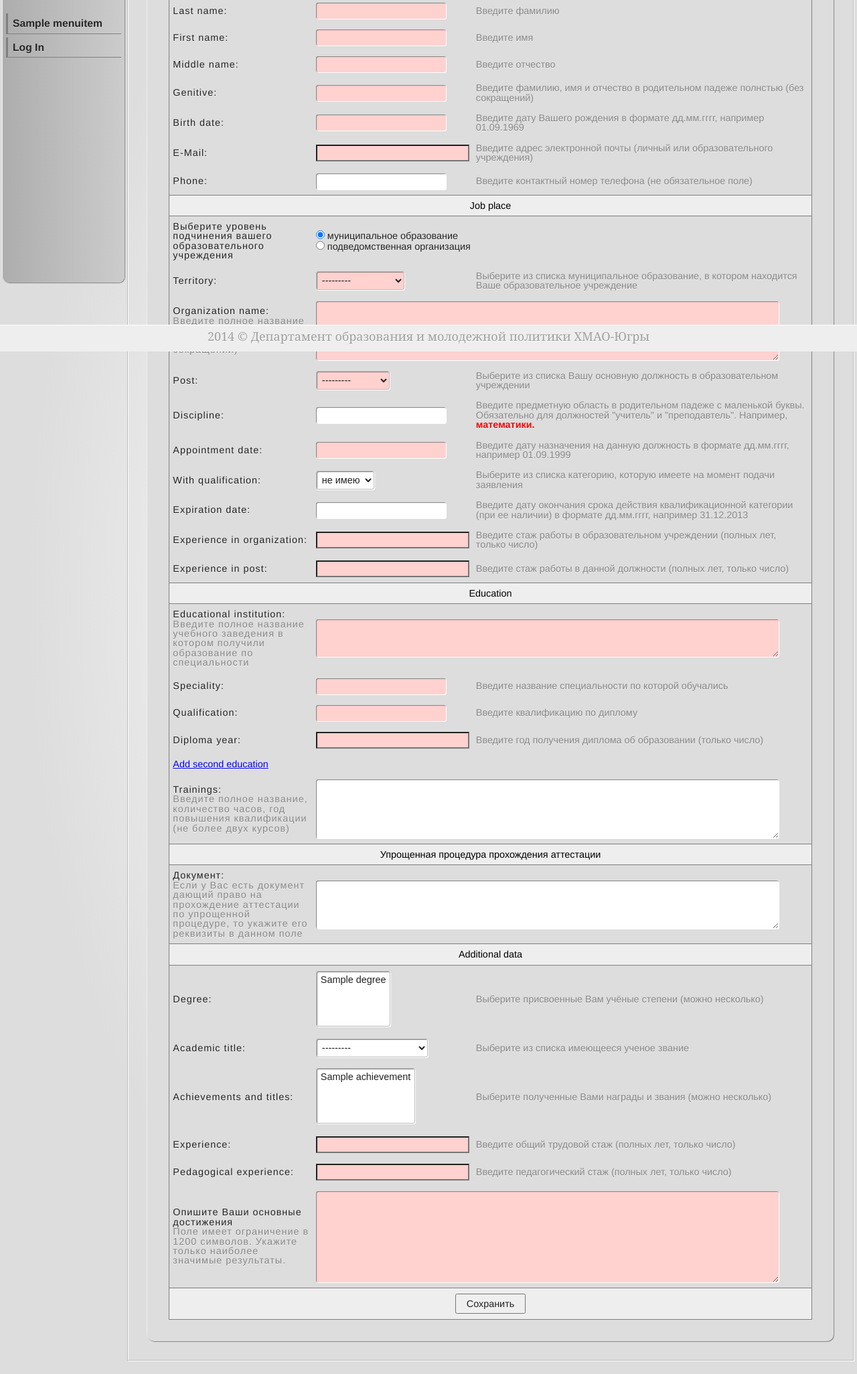
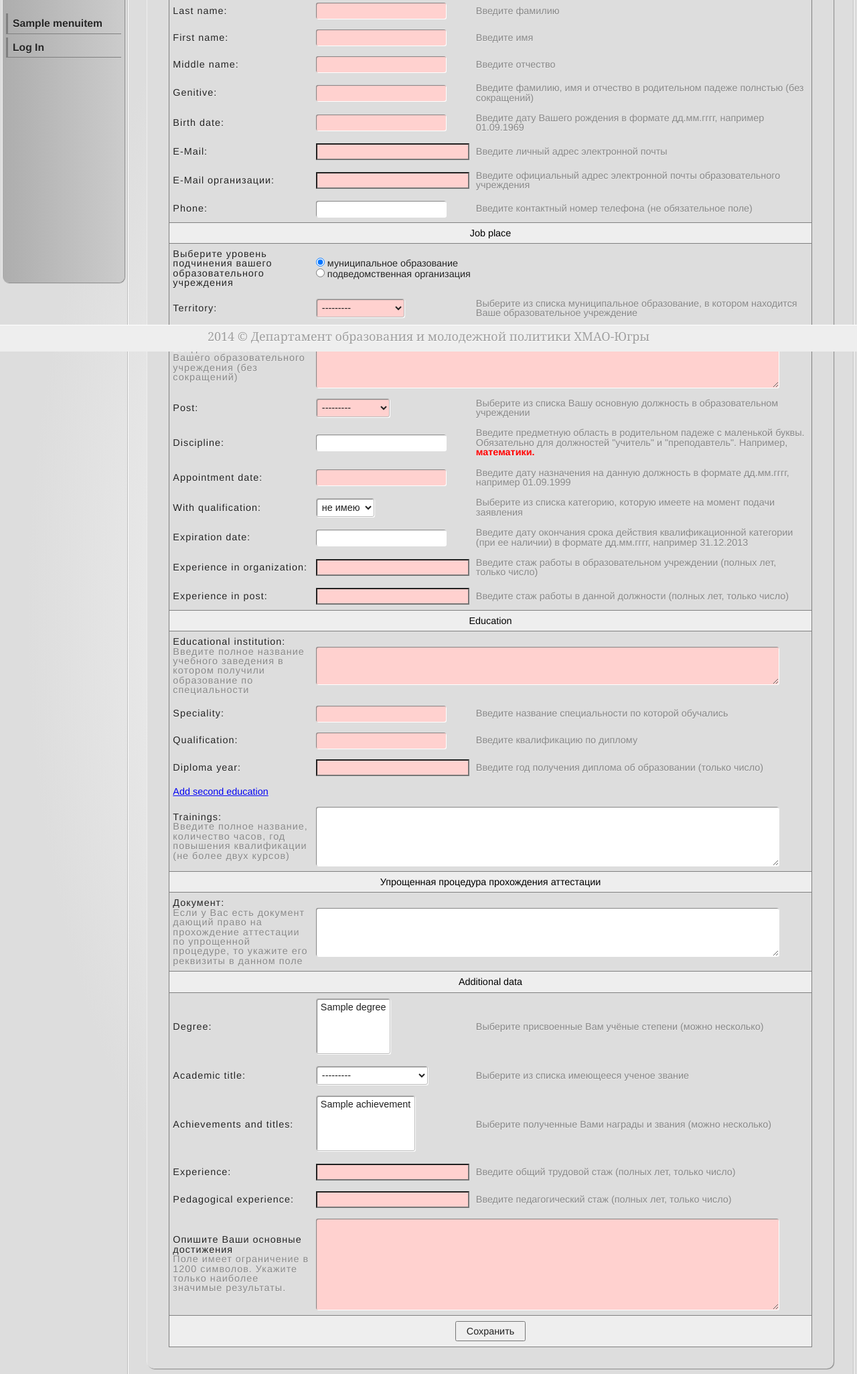
Before and after one commit to ClearMind/doin, a Django app: page /attestation/request/ in a window 1280 px wide. Shown: the part 282-2334 px from the top of the page at 67% size. Run offline with Django 3.2, Linux system fonts and the light colour scheme; tables that the repository leaves empty hold one stand-in row (values such as "Sample post"); parts of the project's set-up code (start-up, migrations or seed data) failed here and were passed over; some libraries are stand-ins or nearby versions.

Commit message:
official email + simple_doc

```diff
--- a/attestation/forms.py
+++ b/attestation/forms.py
@@ -2,6 +2,7 @@
 from django import forms
 from attestation.models import *
 from django.utils.translation import ugettext_lazy as _, ugettext
+
 
 class RequestForm(forms.Form):
     first_name = forms.CharField(max_length=32, label=_('First name'), required=True)
@@ -11,6 +12,7 @@ class RequestForm(forms.Form):
     birth_date = forms.DateField(label=_('Birth date'))
     post_date = forms.DateField(label=_('Appointment date'))
     email = forms.EmailField(required=True, label=_('E-Mail'))
+    official_email = forms.EmailField(required=True, label=u'E-Mail организации')
     phone = forms.CharField(required=False, label=_('Phone'), max_length=12)
     post = forms.ModelChoiceField(queryset=Post.objects.all(), label=_('Post'))
     discipline = forms.CharField(required=False, label=_('Discipline'), max_length=64)
@@ -19,50 +21,50 @@ class RequestForm(forms.Form):
     territory = forms.ModelChoiceField(queryset=Territory.objects.all(), label=_('Territory'), required=False)
     # or
     organization = forms.ModelChoiceField(queryset=Organization.objects.all(), label=_('Child organization'),
-        required=False)
+                                          required=False)
 
     organization_name = forms.CharField(max_length=512, label=_('Organization name'), required=False,
-        widget=forms.Textarea(attrs={'rows': 5, 'cols': 80}))
+                                        widget=forms.Textarea(attrs={'rows': 5, 'cols': 80}))
 
     with_qualification = forms.ModelChoiceField(queryset=Qualification.objects.exclude(for_confirmation=True),
-        label=_('With qualification'), required=False, empty_label='не имею')
+                                                label=_('With qualification'), required=False, empty_label='не имею')
     expiration_date = forms.DateField(label=_('Expiration date'), required=False)
     organization_experience = forms.IntegerField(label=_('Experience in organization'))
     post_experience = forms.IntegerField(label=_('Experience in post'))
 
     # first education
     edu_institution = forms.CharField(max_length=512, label=_('Educational institution'),
-        widget=forms.Textarea(attrs={"rows": 3, "cols": 80}))
+                                      widget=forms.Textarea(attrs={"rows": 3, "cols": 80}))
     edu_speciality = forms.CharField(max_length=128, label=_('Speciality'))
     edu_qualification = forms.CharField(max_length=128, label=_('Qualification'))
     edu_diploma_year = forms.IntegerField(label=_('Diploma year'))
 
     # second education
     edu_institution2 = forms.CharField(max_length=512, label=_('Educational institution'), required=False,
-        widget=forms.Textarea(attrs={"rows": 3, "cols": 80}))
+                                       widget=forms.Textarea(attrs={"rows": 3, "cols": 80}))
     edu_speciality2 = forms.CharField(max_length=128, label=_('Speciality'), required=False)
     edu_qualification2 = forms.CharField(max_length=128, label=_('Qualification'), required=False)
     edu_diploma_year2 = forms.IntegerField(label=_('Diploma year'),
-        required=False)
+                                           required=False)
 
-    #additional info
+    # additional info
     degrees = forms.ModelMultipleChoiceField(queryset=Degree.objects.all(), label=_('Degree'),
-        required=False)
+                                             required=False)
     academic_title = forms.ModelChoiceField(queryset=AcademicTitle.objects.all(), label=_('Academic title'),
-        required=False)
+                                            required=False)
 
     achievements = forms.ModelMultipleChoiceField(queryset=Achievement.objects.all(),
-        label=_('Achievements and titles'), required=False)
+                                                  label=_('Achievements and titles'), required=False)
 
     qualification = forms.ModelChoiceField(queryset=Qualification.objects.filter(is_active=True),
-        label=_('Qualification category'))
+                                           label=_('Qualification category'))
     presence = forms.BooleanField(label=_('Presence'), required=False)
     experience = forms.IntegerField(label=_('Experience'))
     ped_experience = forms.IntegerField(label=_('Pedagogical experience'))
     trainings = forms.CharField(label=_('Trainings'), required=False,
-        max_length=512, widget=forms.Textarea(attrs={"rows": 5, "cols": 80}))
+                                max_length=512, widget=forms.Textarea(attrs={"rows": 5, "cols": 80}))
     results = forms.CharField(widget=forms.Textarea(attrs={"rows": 8, "cols": 80, 'maxlength': 1200}),
-        label=_('Results'))
+                              label=_('Results'))
     simple_doc = forms.CharField(widget=forms.Textarea(attrs={"rows": 4, "cols": 80, 'maxlength': 256}),
                                  label=u'Документ', required=False)
 
--- a/attestation/models.py
+++ b/attestation/models.py
@@ -274,6 +274,7 @@ class Request(models.Model):
     academic_title = models.ForeignKey(AcademicTitle, verbose_name=_('academic title'), blank=True, null=True)
     presence = models.BooleanField(default=False, verbose_name=_('with personal presence'))
     email = models.EmailField(verbose_name=_('email'))
+    official_email = models.EmailField(verbose_name=_('email'), null=True, blank=True, default=None)
     trainings = models.TextField(verbose_name=_('trainings'))
     experts = models.ManyToManyField(Expert, through='ExpertInRequest')
     phone = models.CharField(max_length=12, verbose_name=_('phone'), null=True, blank=True)
--- a/attestation/views.py
+++ b/attestation/views.py
@@ -613,6 +613,11 @@ def requests(request):
         'with_qualification', 'post'
     ).filter(status__is_done=False, qualification__for_confirmation=False)
 
+    if request.GET.get('simple'):
+        requests_ = requests_.filter(doc_for_simple__isnull=False)
+    else:
+        requests_ = requests_.filter(doc_for_simple__isnull=True)
+
     for r in requests_:
         reqs.setdefault(r.status, []).append(r)
 
--- a/templates/request.html
+++ b/templates/request.html
@@ -69,8 +69,8 @@
         <h2>Заявление</h2>
         <p>
             Прошу аттестовать меня в {{ year }} году на <span class="data">{{ r.qualification.request_form }}</span>
-            {% if not r.qualification.for_confirmation %}
-                квалификационную категорию
+            квалификационную категорию {% if r.doc_for_simple %}
+            по упрощенной процедуре ({{ r.doc_for_simple }})
             {% endif %}
             по должности <span class="data">{{ r.post }}</span>.
         </p>
--- a/templates/request_form.html
+++ b/templates/request_form.html
@@ -107,7 +107,17 @@
     <tr>
         <td class="label">{{ form.email.label_tag }}</td>
         <td {% if form.email.field.required %}class="required"{% endif %}>{{ form.email }}</td>
-        <td class="help">Введите адрес электронной почты (личный или образовательного учреждения)</td>
+        <td class="help">Введите личный адрес электронной почты</td>
+    </tr>
+    {% if form.official_email.errors %}
+        <tr>
+            <td colspan="3" class="error">{{ form.official_email.errors }}</td>
+        </tr>
+    {% endif %}
+    <tr>
+        <td class="label">{{ form.official_email.label_tag }}</td>
+        <td {% if form.official_email.field.required %}class="required"{% endif %}>{{ form.official_email }}</td>
+        <td class="help">Введите официальный адрес электронной почты образовательного учреждения</td>
     </tr>
     {% if form.phone.errors %}
         <tr>
```
Also changed, not shown: templates/request_details.html (+8 -1 lines), attestation/migrations/0047_auto__add_field_request_official_email.py (added).
